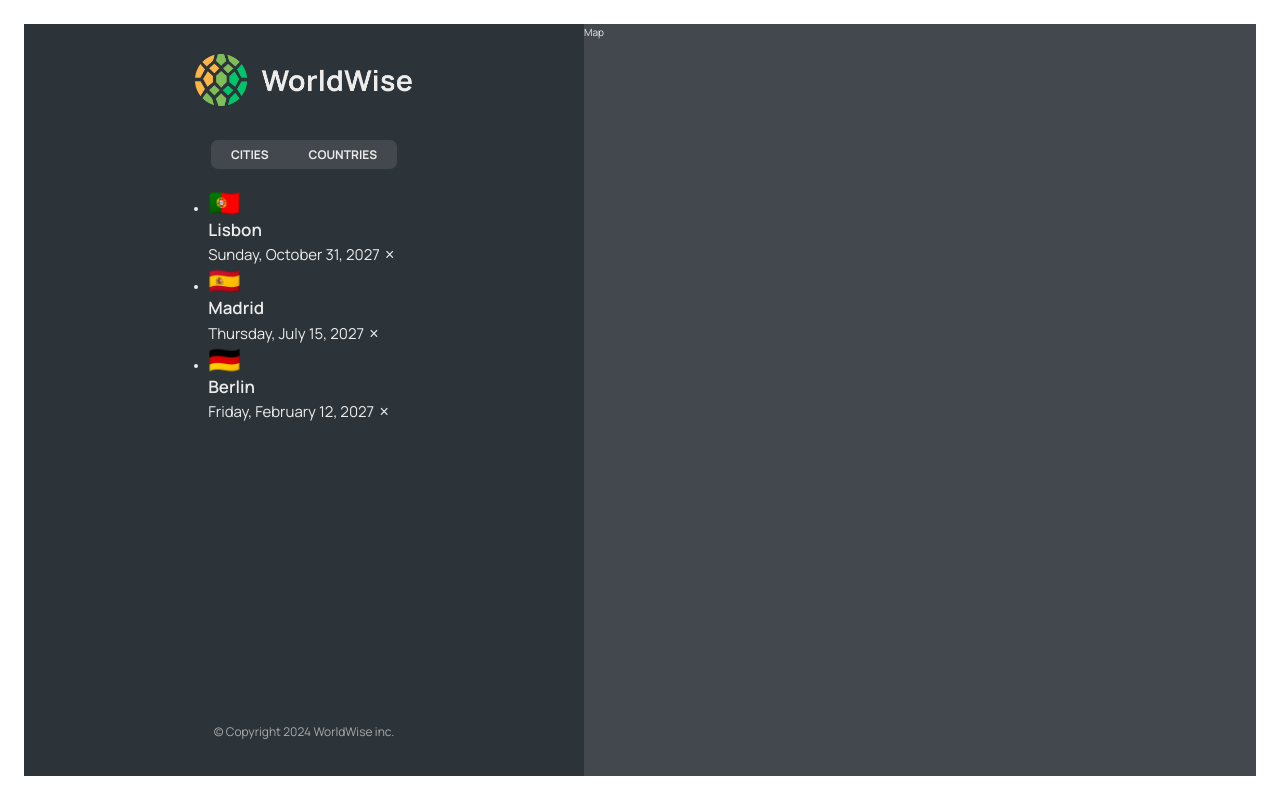
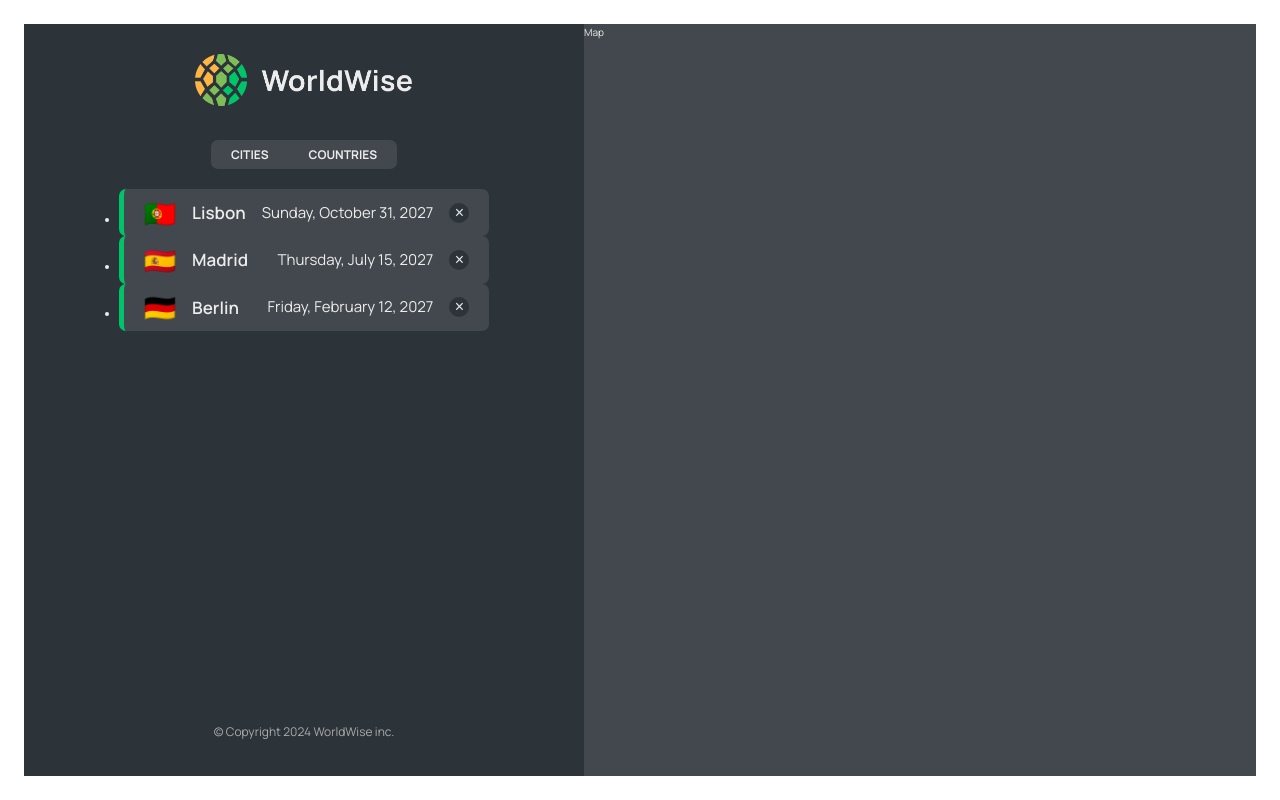
Before and after one commit to Orisabiyi/worldwise, a React (Vite) app: page /app in a window 1280 px wide. Built offline with nearby package versions, Linux system fonts and the light colour scheme; data requests are answered from the project's data file.

Commit message:
added link to cityItem component

```diff
--- a/src/components/CityItem.jsx
+++ b/src/components/CityItem.jsx
@@ -1,3 +1,4 @@
+import { Link } from "react-router-dom";
 import styles from "./CityItem.module.css";
 
 const formatDate = (date) =>
@@ -11,11 +12,13 @@ const formatDate = (date) =>
 function CityItem({ city }) {
   const { cityName, emoji, date } = city;
   return (
-    <li className={styles.CityItem}>
-      <span className={styles.emoji}>{emoji}</span>
-      <h3 className={styles.name}>{cityName}</h3>
-      <time className={styles.date}>{formatDate(date)}</time>
-      <button className={styles.deleteBtn}>&times;</button>
+    <li>
+      <Link className={styles.cityItem}>
+        <span className={styles.emoji}>{emoji}</span>
+        <h3 className={styles.name}>{cityName}</h3>
+        <time className={styles.date}>{formatDate(date)}</time>
+        <button className={styles.deleteBtn}>&times;</button>
+      </Link>
     </li>
   );
 }
```
